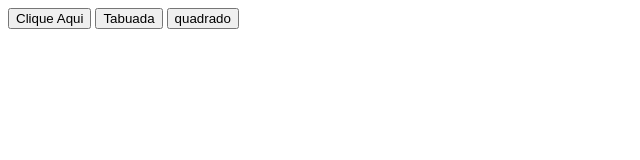
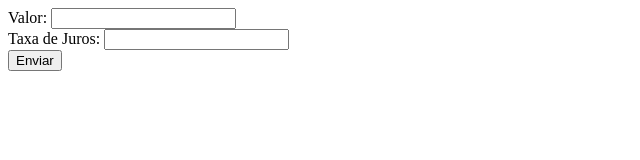
Before and after one commit to legorll/primeiroi_3t-1, a plain HTML site: page index.html in a window 1280 px wide. Shown: the whole page, without its empty margins (0-640 px from the left). Drawn offline with Linux system fonts and the light colour scheme.

Commit message:
Update index.html

```diff
--- a/index.html
+++ b/index.html
@@ -9,8 +9,10 @@
 
 </head>
 <body>
-    <button onclick="alo()">Clique Aqui</button>
-    <button onclick="escreva()">Tabuada</button>
-    <button onclick="quadrado()">quadrado</button>
+
+ Valor: <input id="valor" type="text"> <br>
+ Taxa de Juros: <input id="juros" type="text"> <br>
+ <button onclick="total()">Enviar</button>
+
 </body>
 </html>
```
